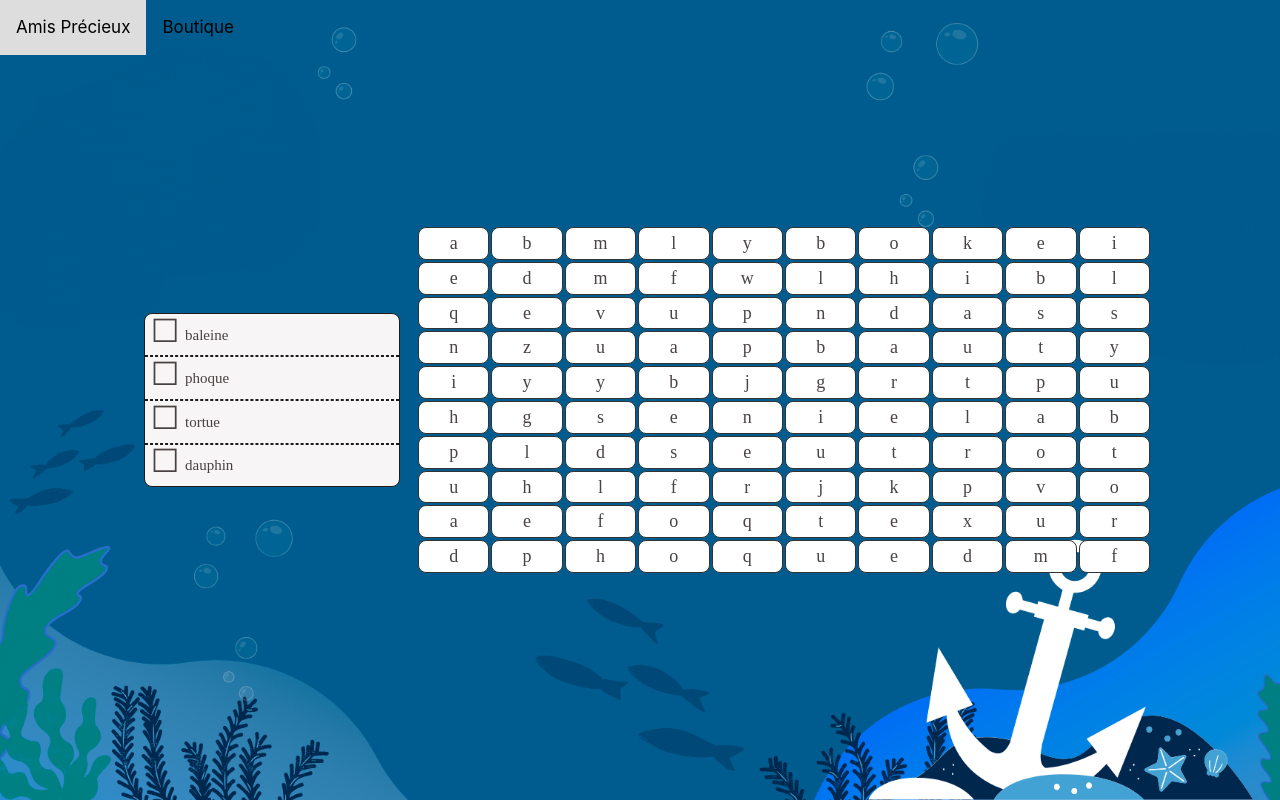
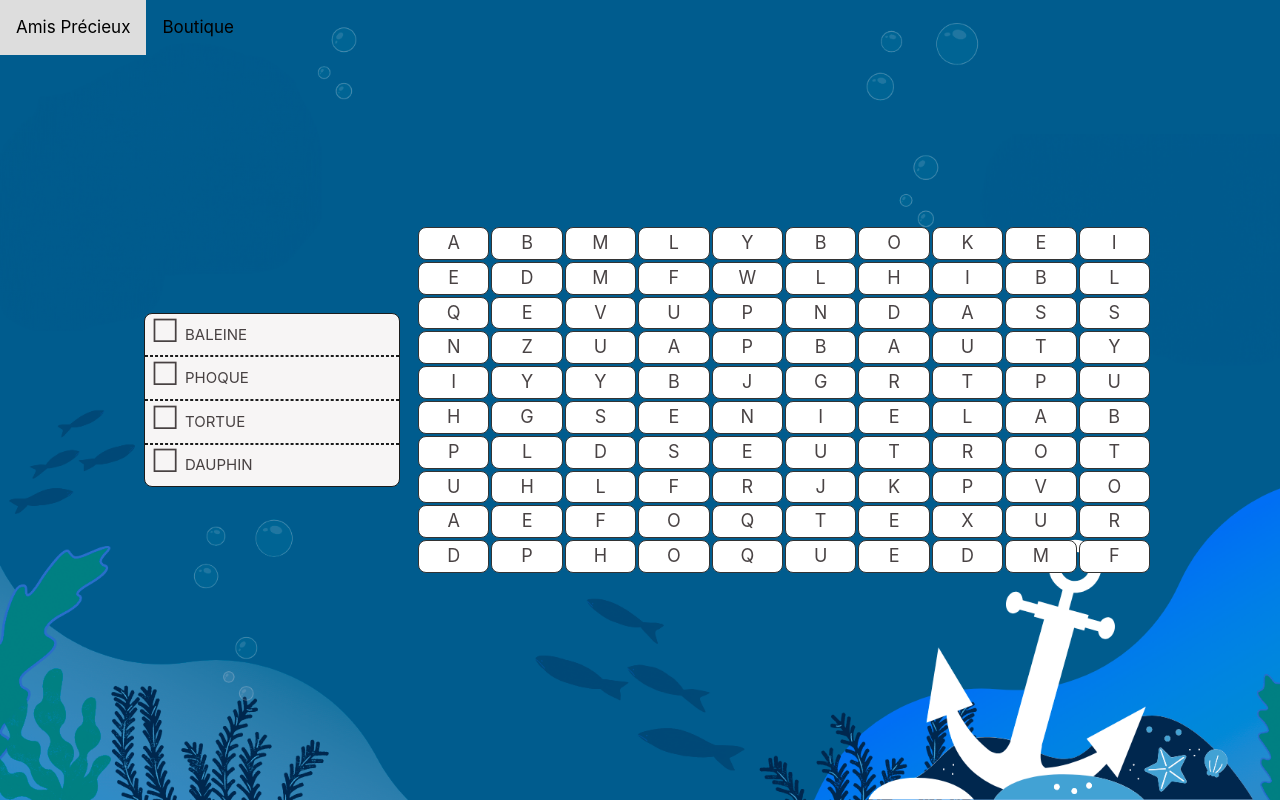
Before and after one commit to AmisPrecieux/Amis-Precieux-Game, a Vue app: page /searchword in a window 1280 px wide. Built offline with nearby package versions, Linux system fonts and the light colour scheme.

Commit message:
changeTypo

```diff
--- a/src/views/SearchWord.vue
+++ b/src/views/SearchWord.vue
@@ -40,10 +40,10 @@
     props: {
       words: {
         default: () => [
-          { word: "baleine" },
-          { word: "phoque" },
-          { word: "tortue" },
-          { word: "dauphin" },
+          { word: "BALEINE" },
+          { word: "PHOQUE" },
+          { word: "TORTUE" },
+          { word: "DAUPHIN" },
         ],
       },
       size: {
@@ -117,7 +117,9 @@
         let xdir = 0;
         let ydir = 0;
 
-        const alphabet = "abcdefghijklmnopqrstuvwxyz";
+        // const alphabet = "abcdefghijklmnopqrstuvwxyz";
+        const alphabet = "ABCDEFGHIJKLMNOPQRSTUVWXYZ";
+
 
         for (let i = 0; i < 100; i++) {
           word = words[worditer].word;
@@ -128,7 +130,6 @@
 
           rand = Math.random();
           y0 = Math.floor(rand * height);
-          // console.log("B");
           rand = Math.random();
           if (rand < 0.125) {
             xdir = 1;
@@ -312,7 +313,6 @@
     --color-bad: orangered;
 
     display: flex;
-    font-family: cursive;
     width: 100%;
     height: 100%;
     align-items: center;
@@ -350,7 +350,6 @@
     border-right: none;
     margin: -1px 0px;
     width: calc(100%);
-
     padding: 0.25rem;
     padding-left: 2.5rem;
     align-items: center;
```
